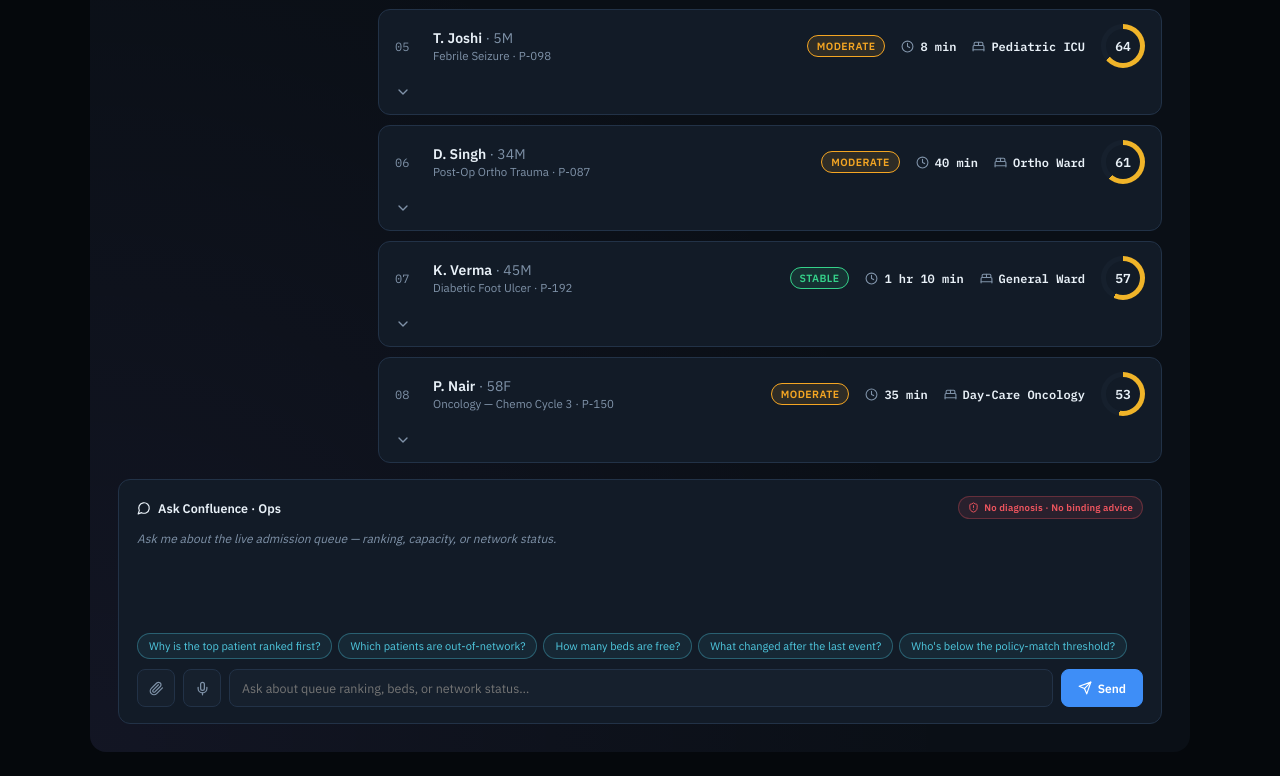
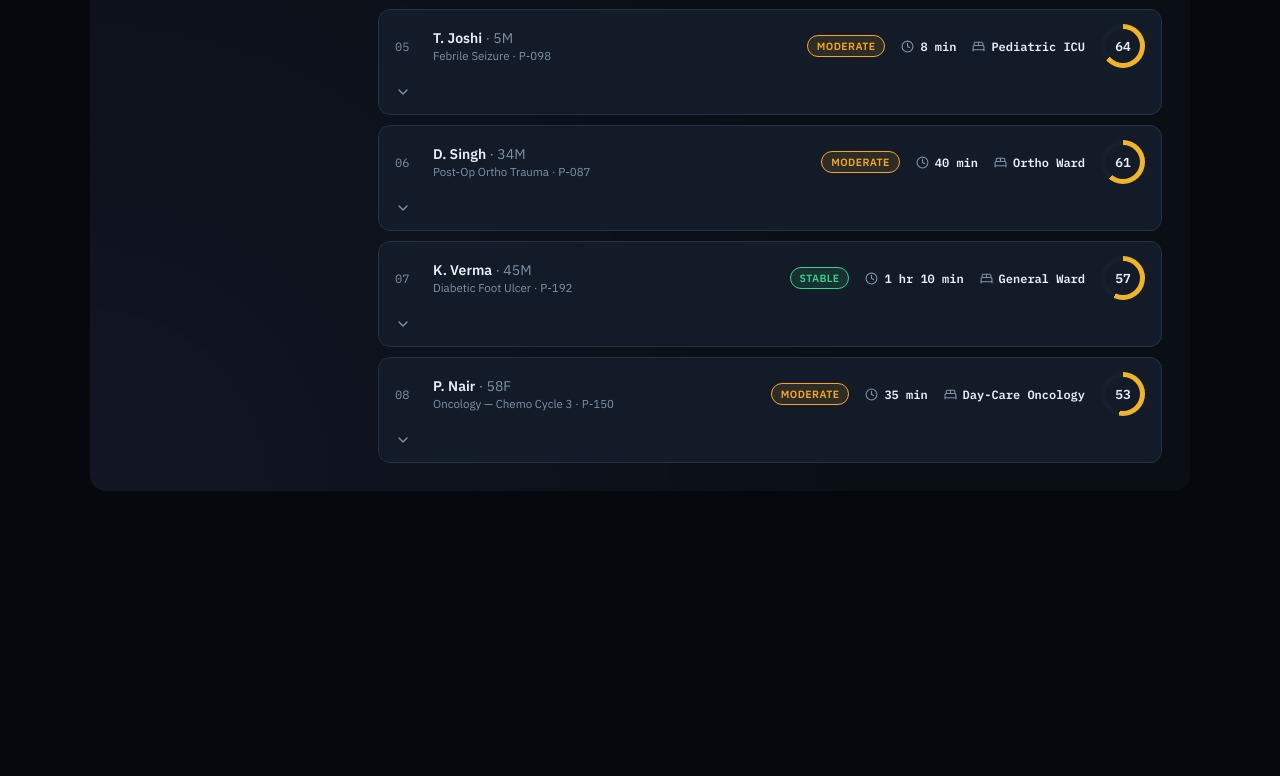
Before and after one commit to Madhi2728/confluence-dashboard, a React (Vite) app: page / in a window 1280 px wide. Shown: the part 1142-1918 px from the top of the page. After the commit the page ends 1657 px from the top, so only its background shows below. Built offline with nearby package versions, Linux system fonts and the light colour scheme.

Commit message:
fix: hospital list not updating on patient switch; consolidate chatbot
Suggested Hospitals & Rooms now recomputes when the selected patient changes. Removed duplicate chatbots from Admission Ops and Insurance Navigator; single instance now lives in the right column of Insurance Navigator.

```diff
--- a/src/ConfluenceDashboard.jsx
+++ b/src/ConfluenceDashboard.jsx
@@ -698,21 +698,15 @@ export default function ConfluenceDashboard() {
     setEditingInsurance(false);
   };
 
-  // --- Context handed to the shared AskConfluence chat (live state, read at reply time) ---
+  // --- Context handed to the Insurance Navigator's AskConfluence chat (live
+  // state, read at reply time). Admission Ops no longer has its own chatbot --
+  // there is exactly one AskConfluence instance in the whole app now. ---
   const navChatContext = {
     profile: insurance,
     hospitals: HOSPITALS,
     stage: JOURNEY_STAGES[journeyStage],
     stageIndex: journeyStage,
     stageCount: JOURNEY_STAGES.length,
-  };
-  const opsChatContext = {
-    patients,
-    weights,
-    totalW,
-    bedsFree,
-    eventLog,
-    threshold: POLICY_MATCH_THRESHOLD,
   };
 
   return (
@@ -954,6 +948,15 @@ export default function ConfluenceDashboard() {
 
         .nav-grid { display: grid; grid-template-columns: 300px 1fr; gap: 16px; margin-bottom: 16px; }
         @media (max-width: 760px) { .nav-grid { grid-template-columns: 1fr; } }
+
+        /* Insurance Navigator's own chat lives in a right-side column next to
+           the main content (insurance summary, hospitals, care journey) --
+           narrower than the left column since it only needs to fit a chat
+           thread, not room chips or hospital cards. */
+        .nav-columns { display: grid; grid-template-columns: 1fr 320px; gap: 16px; align-items: start; }
+        @media (max-width: 980px) { .nav-columns { grid-template-columns: 1fr; } }
+        .nav-side .chat-panel { margin-top: 0; position: sticky; top: 16px; }
+        @media (max-width: 980px) { .nav-side .chat-panel { position: static; } }
 
         .ins-row {
           display: flex; justify-content: space-between; gap: 14px;
@@ -1376,8 +1379,6 @@ export default function ConfluenceDashboard() {
           })}
         </div>
       </div>
-
-      <AskConfluence mode="ops" lang="en" context={opsChatContext} />
       </>
       )}
 
@@ -1433,6 +1434,8 @@ export default function ConfluenceDashboard() {
             </span>
           </div>
 
+          <div className="nav-columns">
+          <div className="nav-main">
           <div className="nav-grid">
             <div className="panel-like insurance-card">
               <div className="sidebar-title">
@@ -1594,7 +1597,9 @@ export default function ConfluenceDashboard() {
               </div>
             </div>
           </div>
-
+          </div>
+
+          <div className="nav-side">
           <AskConfluence
             key={"nav-" + selectedPatientId}
             mode="navigator"
@@ -1607,6 +1612,8 @@ export default function ConfluenceDashboard() {
               intro: t("askIntro"),
             }}
           />
+          </div>
+          </div>
         </div>
       )}
     </div>
```
